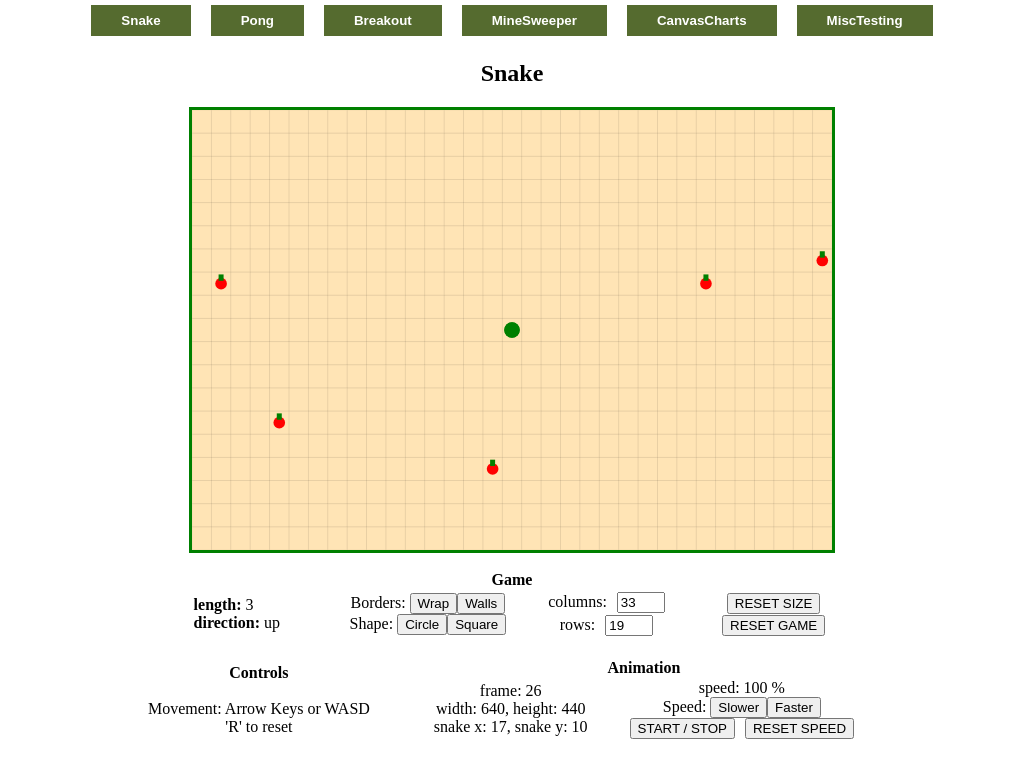
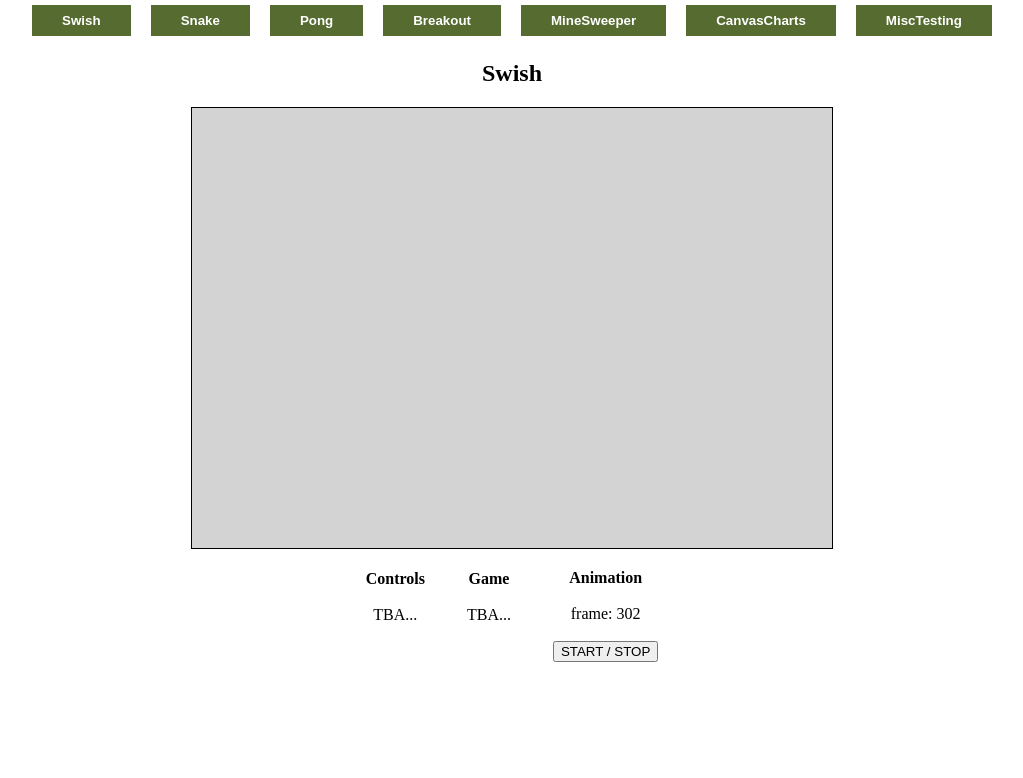
Before and after one commit to apoyhonen/base, a Vue app: page / in a window 1280 px wide. Shown: the top 778 px of the page, without its empty margins (128-1151 px from the left). Built offline with nearby package versions, Linux system fonts and the light colour scheme.

Commit message:
swish init

```diff
--- a/src/App.vue
+++ b/src/App.vue
@@ -1,5 +1,6 @@
 <template>
   <div class="buttonBanner">
+    <button class="appButton" @click="shownApp = 'swish'">Swish</button>
     <button class="appButton" @click="shownApp = 'snake'">Snake</button>
     <button class="appButton" @click="shownApp = 'pong'">Pong</button>
     <button class="appButton" @click="shownApp = 'breakout'">Breakout</button>
@@ -7,6 +8,7 @@
     <button class="appButton" @click="shownApp = 'canvascharts'">CanvasCharts</button>
     <button class="appButton" @click="shownApp = 'misctesting'">MiscTesting</button>
   </div>
+  <Swish v-if="shownApp === 'swish'"></Swish>
   <Snake v-if="shownApp === 'snake'"></Snake>
   <Pong v-if="shownApp === 'pong'"></Pong>
   <Breakout v-if="shownApp === 'breakout'"></Breakout>
@@ -17,6 +19,7 @@
 
 <script setup>
 
+import Swish from "@/apps/SwishApp.vue"
 import Snake from "@/apps/SnakeApp.vue";
 import Pong from "@/apps/PongApp.vue";
 import Breakout from "@/apps/BreakoutApp.vue";
@@ -26,9 +29,10 @@ import MiscTesting from "@/apps/MiscTesting.vue";
 
 import { ref } from "vue";
 
-const shownApp = ref("snake");
+const shownApp = ref("swish");
 
 /*
+import Swish from "@/apps/SwishApp.vue"
 import Snake from "@/apps/SnakeApp.vue";
 import Pong from "@/apps/PongApp.vue";
 import Breakout from "@/apps/BreakoutApp.vue";
--- /dev/null
+++ b/src/apps/SwishApp.vue
@@ -0,0 +1,92 @@
+<template>
+  <h2>Swish</h2>
+  <canvas id="swishCanvas" width="400" height="300"></canvas>
+  <br>
+  <div>
+    <table>
+      <tr>
+
+        <td>
+          <p><b>Controls</b></p>
+          <br>
+          <p>TBA...</p>
+          <br><br>
+        </td>
+
+        <td>
+          <b>Game</b>
+          <br><br>
+          <p>TBA...</p>
+          <br><br>
+        </td>
+
+        <td>
+          <b>Animation</b>
+          <br><br>
+          <p>frame: {{ frameCount }}</p>
+          <br>
+          <button @click="isRunning = !isRunning">START / STOP</button>
+        </td>
+
+      </tr>
+    </table>
+  </div>
+</template>
+
+<script setup>
+
+import { onMounted, ref, watch } from "vue";
+
+let canvas = null;
+let c = null;
+
+const frameCount = ref(1);
+const isRunning = ref(true);
+
+onMounted(() => {
+  canvas = document.getElementById("swishCanvas");
+  canvas.width = window.innerWidth * 0.5;
+  canvas.height = window.innerHeight * 0.55;
+  c = canvas.getContext("2d");
+
+  draw(); // init
+});
+
+watch(isRunning, () => {
+  if (isRunning.value) draw();
+})
+
+function draw() {
+  frameCount.value++;
+
+  clear();
+
+  if (isRunning.value && isAppActive()) requestAnimationFrame(draw); // redraw as soon as animation frame is available
+}
+
+function isAppActive() {
+  return document.getElementById("swishCanvas") !== null;
+}
+
+function clear() {
+  c.clearRect(0, 0, canvas.width, canvas.height);
+}
+</script>
+
+<style scoped>
+p {
+  margin: 0;
+}
+canvas {
+  background: lightgray;
+  display: block;
+  margin: 0 auto;
+  border: 1px solid black;
+}
+table {
+  margin: 0 auto;
+}
+td {
+  padding: 0 20px;
+}
+</style>
```
